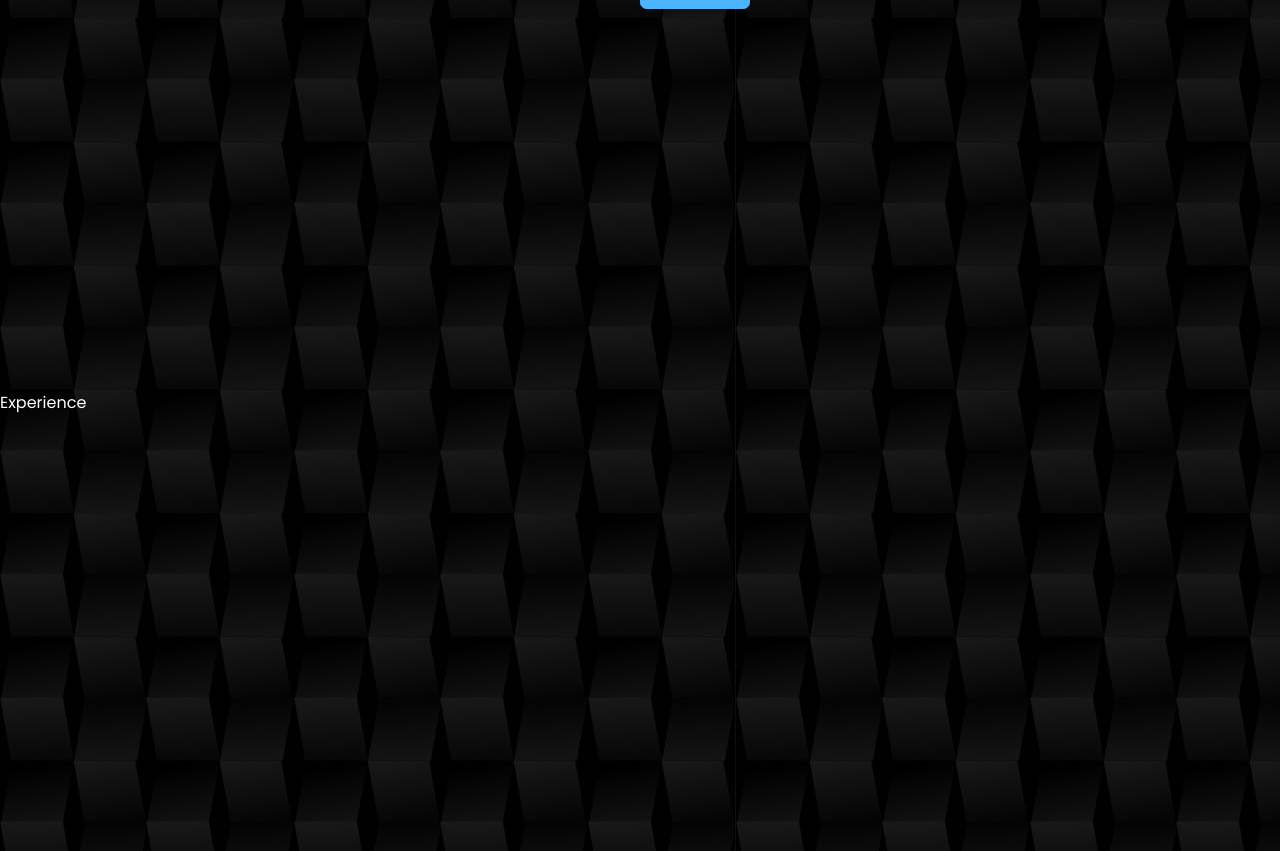
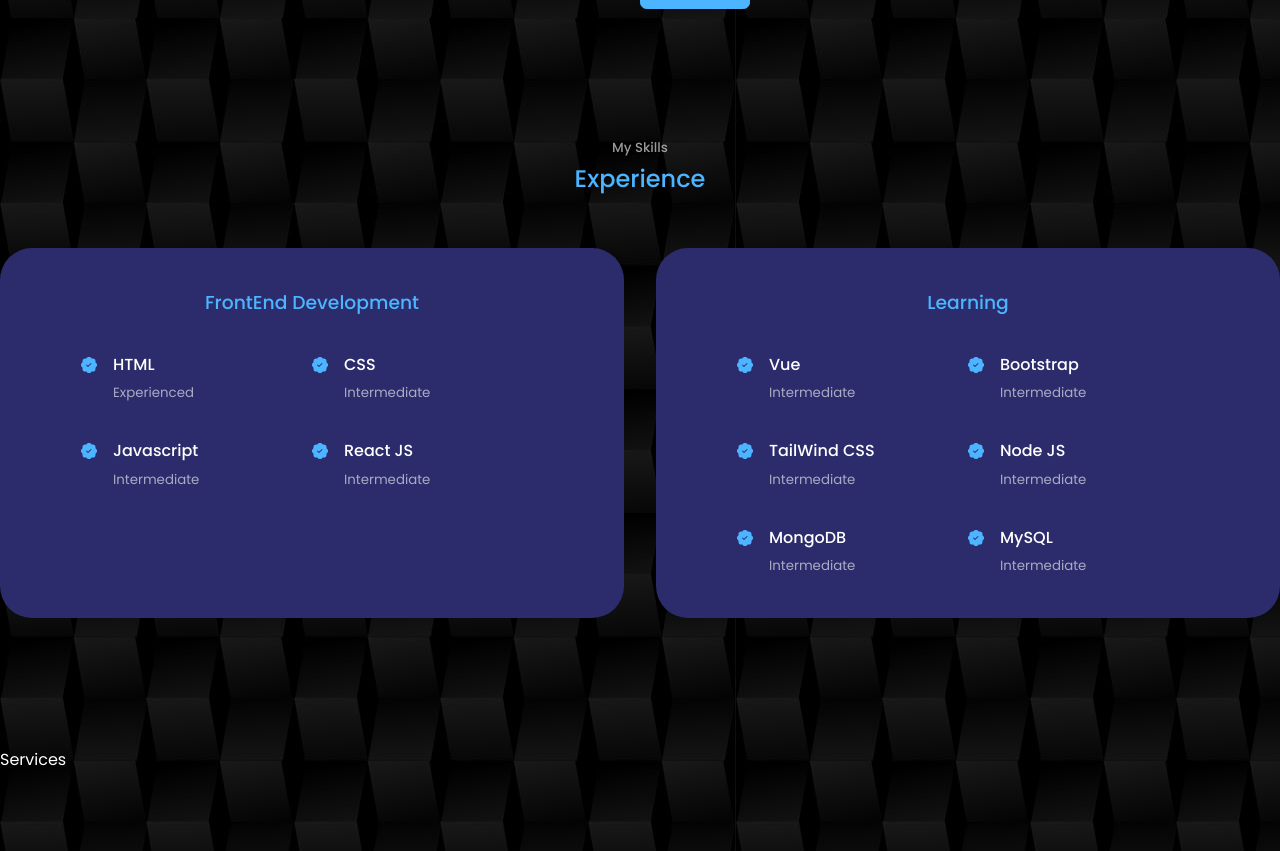
Before and after one commit to wongiro/portfolio, a React (Create React App) app in the folder portfolio/: page / in a window 1280 px wide. Shown: the part 1467-2318 px from the top of the page. Built offline with nearby package versions, Linux system fonts and the light colour scheme; the HTML template or start-up script is replaced by a standard one.

Commit message:
added the experience component features

```diff
--- a/portfolio/src/components/Experience/Experience.css
+++ b/portfolio/src/components/Experience/Experience.css
@@ -0,0 +1,75 @@
+.experience__container {
+    display: grid;
+    grid-template-columns: 1fr 1fr;
+    gap: 2rem;
+}
+
+.experience__container > div {
+    background: var(--color-bg-variant);
+    padding: 2.4rem 5rem;
+    border-radius: 2rem;
+    border: 1px solid transparent;
+    transition: var(--transition);
+}
+
+.experience__container > div:hover {
+    background: transparent;
+    border-color: var(--color-primary-variant);
+    cursor: default;
+}
+
+.experience__container > div h3 {
+    text-align: center;
+    margin-bottom: 2rem;
+    color: var(--color-primary);
+}
+
+.experience__content {
+    display: grid;
+    grid-template-columns: 1fr 1fr;
+    row-gap: 2rem;
+}
+
+.experience__details{
+    display: flex;
+    gap: 1rem;
+}
+
+.experience__details-icon {
+    margin-top: 6px;
+    color: var(--color-primary);
+}
+
+/* ======= MEDIA QUERRIES (MEDUIM DEVICES) ======= */
+
+@media screen and (max-width: 1024px){
+    .experience__container {
+        grid-template-columns: 1fr;
+    }
+
+    .experience__container > div {
+        width: 80%;
+        padding: 2rem;
+        margin: 0 auto;
+    }
+
+    .experience__content {
+        padding: 1rem;
+    }
+
+}
+
+/* ======= MEDIA QUERRIES (SMALL DEVICES) ======= */
+
+@media screen and (max-width: 600px){
+    .experience__container {
+        gap: 1rem;
+    }
+
+    .experience__container > div {
+        width: 100%;
+        padding: 2rem 1rem;
+    }
+
+
+}
--- a/portfolio/src/components/Experience/Experience.jsx
+++ b/portfolio/src/components/Experience/Experience.jsx
@@ -1,10 +1,98 @@
 import React from 'react'
 import './Experience.css'
+import {BsPatchCheckFill} from 'react-icons/bs'
 
 const Experience = () => {
   return (
     <section id='experience'>
-      Experience
+      <h5>My Skills</h5>
+      <h2>Experience</h2>
+
+      <div className='conatiner experience__container'>
+        <div className='experience__frontend'>
+          <h3>FrontEnd Development</h3>
+          <div className='experience__content'>
+            <article className='experience__details'>
+              <BsPatchCheckFill className="experience__details-icon"/>
+              <div>
+                <h4>HTML</h4>
+                <small className='text-light'>Experienced</small>
+              </div>
+            </article>
+            <article className='experience__details'>
+              <BsPatchCheckFill className="experience__details-icon"/>
+              <div>
+                <h4>CSS</h4>
+                <small className='text-light'>Intermediate</small>
+              </div>
+            </article>
+            <article className='experience__details'>
+              <BsPatchCheckFill className="experience__details-icon"/>
+              <div>
+                <h4>Javascript</h4>
+                <small className='text-light'>Intermediate</small>
+              </div>
+            </article>
+            <article className='experience__details'>
+              <BsPatchCheckFill className="experience__details-icon"/>
+              <div>
+                <h4>React JS</h4>
+                <small className='text-light'>Intermediate</small>
+              </div>
+            </article>
+          </div>
+        </div>
+
+        {/* END OF FRONTEND EXPERIENCE */}
+
+        <div className='experience__learning'>
+        <h3>Learning</h3>
+          <div className='experience__content'>
+            <article className='experience__details'>
+              <BsPatchCheckFill className="experience__details-icon"/>
+              <div>
+                <h4>Vue</h4>
+                <small className='text-light'>Intermediate</small>
+              </div>
+            </article>
+            <article className='experience__details'>
+              <BsPatchCheckFill className="experience__details-icon"/>
+              <div>
+                <h4>Bootstrap</h4>
+                <small className='text-light'>Intermediate</small>
+              </div>
+            </article>
+            <article className='experience__details'>
+              <BsPatchCheckFill className="experience__details-icon"/>
+              <div>
+                <h4>TailWind CSS</h4>
+                <small className='text-light'>Intermediate</small>
+              </div>
+            </article>
+            <article className='experience__details'>
+              <BsPatchCheckFill className="experience__details-icon"/>
+              <div>
+                <h4>Node JS</h4>
+                <small className='text-light'>Intermediate</small>
+              </div>
+            </article>
+            <article className='experience__details'>
+              <BsPatchCheckFill className="experience__details-icon"/>
+              <div>
+                <h4>MongoDB</h4>
+                <small className='text-light'>Intermediate</small>
+              </div>
+            </article>
+            <article className='experience__details'>
+              <BsPatchCheckFill className="experience__details-icon"/>
+              <div>
+                <h4>MySQL</h4>
+                <small className='text-light'>Intermediate</small>
+              </div>
+            </article>
+          </div>
+        </div>
+      </div>
     </section>
   )
 }
--- a/portfolio/src/index.css
+++ b/portfolio/src/index.css
@@ -57,7 +57,6 @@
 
 section{
     margin-top: 8rem;
-    height: 100vh;
 }
 
 section > h2, section > h5 {
```
